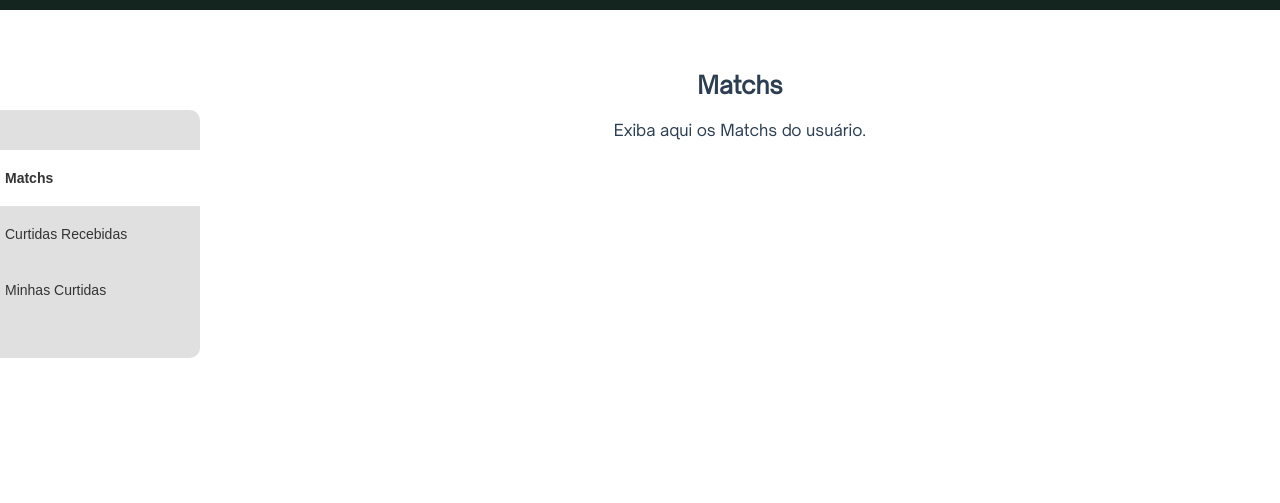
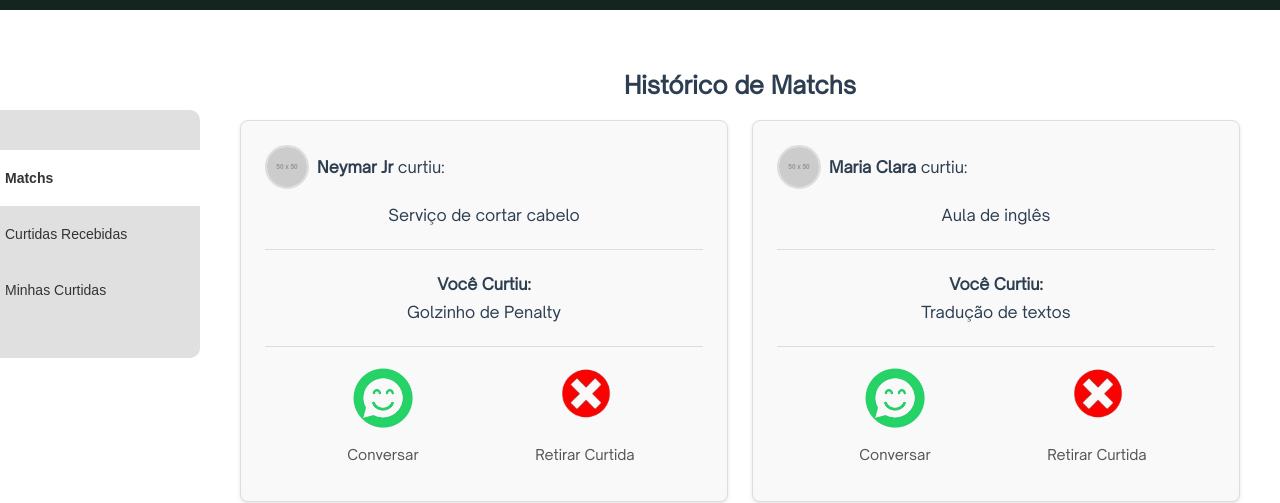
Before and after one commit to Aplicativo-Swapp/swapp-fe, a Vue app in the folder swapp_fe/: page /minha-atividade in a window 1280 px wide. Shown: the part 310-813 px from the top of the page. Built offline with nearby package versions, Linux system fonts and the light colour scheme; no server answers.

Commit message:
Matchs Component atualizado

```diff
--- a/swapp_fe/src/components/MatchsComponent.vue
+++ b/swapp_fe/src/components/MatchsComponent.vue
@@ -1,13 +1,77 @@
 <template>
     <div class="matchs">
-        <h2>Matchs</h2>
-        <p>Exiba aqui os Matchs do usuário.</p>
+      <h2>Histórico de Matchs</h2>
+      <div v-if="matches.length === 0" class="no-matches">
+        <p>Você ainda não possui nenhum Match.</p>
+      </div>
+      <div v-else class="matches-list">
+        <div v-for="match in matches" :key="match.id" class="match-card">
+          <!-- Cabeçalho -->
+          <div class="match-header">
+            <div class="user-info">
+              <img :src="match.userImage" alt="Foto do usuário" class="user-photo" />
+              <p><strong>{{ match.them }}</strong> curtiu:</p>
+            </div>
+            <p>{{ match.theirSkill }}</p>
+          </div>
+          <hr class="divider" />
+          <div class="match-body">
+            <p><strong>Você Curtiu:</strong></p>
+            <p>{{ match.yourSkill }}</p>
+          </div>
+          <hr class="divider" />
+          <div class="match-actions">
+            <!-- Botão de Chat -->
+            <div class="action-button">
+              <button @click="openChat(match.id)" class="btn-chat">
+                <img src="@/assets/chat.png" alt="Chat" class="chat-icon" />
+              </button>
+              <p class="chat-text">Conversar</p>
+            </div>
+            <!-- Botão de Dislike -->
+            <div class="action-button">
+              <button @click="dislikeAction(match.id)" class="btn-dislike">
+                <img src="@/assets/nao.png" alt="Dislike" class="action-icon" />
+              </button>
+              <p class="remove-text">Retirar Curtida</p>
+            </div>
+          </div>
+        </div>
+      </div>
     </div>
   </template>
 
   <script>
   export default {
     name: "MatchsComponent",
+    data() {
+      return {
+        matches: [
+          {
+            id: 1,
+            them: "Neymar Jr",
+            theirSkill: "Serviço de cortar cabelo",
+            yourSkill: "Golzinho de Penalty",
+            userImage: "https://via.placeholder.com/50",
+          },
+          {
+            id: 2,
+            them: "Maria Clara",
+            theirSkill: "Aula de inglês",
+            yourSkill: "Tradução de textos",
+            userImage: "https://via.placeholder.com/50",
+          },
+        ],
+      };
+    },
+    methods: {
+      openChat(id) {
+        console.log(`Abrindo chat para o match com ID: ${id}`);
+      },
+      dislikeAction(id) {
+        console.log(`Dislike no match com ID: ${id}`);
+      },
+    },
   };
   </script>
 
@@ -16,4 +80,86 @@ export default {
     text-align: center;
     padding: 20px;
   }
+  .no-matches {
+    text-align: center;
+    color: #555;
+  }
+  .matches-list {
+    display: grid;
+    grid-template-columns: repeat(auto-fit, minmax(280px, 1fr));
+    gap: 1.5rem;
+    margin-top: 20px;
+  }
+  .match-card {
+    border: 1px solid #ddd;
+    padding: 1.5rem;
+    border-radius: 8px;
+    background-color: #f9f9f9;
+    box-shadow: 0 2px 4px rgba(0, 0, 0, 0.1);
+    display: flex;
+    flex-direction: column;
+    justify-content: space-between;
+    min-height: 300px;
+  }
+  .match-header {
+    display: flex;
+    flex-direction: column;
+    gap: 0.5rem;
+  }
+  .user-info {
+    display: flex;
+    align-items: center;
+    gap: 0.5rem;
+  }
+  .user-photo {
+    width: 40px;
+    height: 40px;
+    border-radius: 50%;
+    object-fit: cover;
+    border: 2px solid #ddd;
+  }
+  .match-header p,
+  .match-body p {
+    margin: 0.5rem 0;
+    font-size: 1rem;
+  }
+  .divider {
+    margin: 1rem 0;
+    border: none;
+    border-top: 1px solid #ddd;
+  }
+  .match-actions {
+    display: flex;
+    justify-content: space-evenly;
+    align-items: center;
+    gap: 1.5rem;
+  }
+  .action-button {
+    display: flex;
+    flex-direction: column;
+    align-items: center;
+    text-align: center;
+    width: 120px; /* Largura uniforme para alinhar os textos */
+  }
+  .btn-chat,
+  .btn-dislike {
+    background-color: transparent;
+    border: none;
+    cursor: pointer;
+    padding: 0;
+  }
+  .btn-chat .chat-icon,
+  .btn-dislike .action-icon {
+    width: 70px; /* Tamanho uniforme para ambos os botões */
+    height: 70px;
+    object-fit: contain;
+    pointer-events: none;
+  }
+  .chat-text,
+  .remove-text {
+    margin-top: 10px; /* Espaçamento uniforme entre botão e texto */
+    font-size: 0.9rem;
+    color: #555;
+    text-align: center; /* Centraliza o texto */
+  }
   </style>
```
Also changed, not shown: swapp_fe/src/assets/chat.png (added), swapp_fe/src/assets/nao.png. Lines whose indentation alone changed are shown as unchanged.
